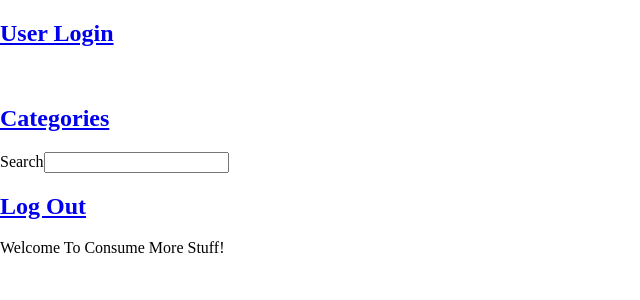
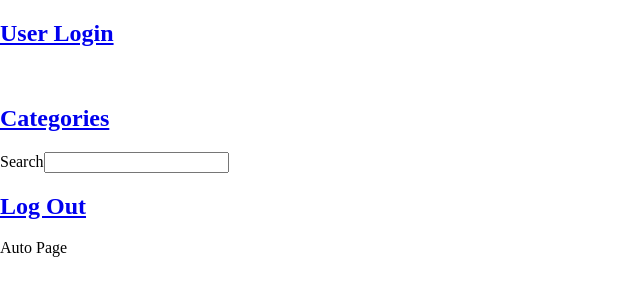
Before and after one commit to Slagrimas/consume-more-stuff, an Angular app in the folder consume-more-stuff/: page /auto in a window 1280 px wide. Before the commit this address led to /. Shown: the top 300 px of the page, without its empty margins (0-640 px from the left). Built offline with nearby package versions, Linux system fonts and the light colour scheme.

Commit message:
added a auto and clothing page

```diff
--- a/consume-more-stuff/src/app/app-routing.module.ts
+++ b/consume-more-stuff/src/app/app-routing.module.ts
@@ -5,12 +5,15 @@ import { HomeComponent } from './pages/home/home.component';
 
 import { HeaderComponent } from '../app/component/header/header.component';
 import { ItemComponent } from './pages/item/item.component';
+import { AutoComponent } from './pages/auto/auto.component';
 
 
 const routes: Routes = [
   { path: '', component: HomeComponent},
   { path: 'item', component: ItemComponent},
   { path: 'header', component: HeaderComponent},
+  { path: 'auto', component: AutoComponent},
+
   { path: '**', redirectTo: '', pathMatch: 'full'}
 ];
 
--- a/consume-more-stuff/src/app/app.component.html
+++ b/consume-more-stuff/src/app/app.component.html
@@ -1,3 +1,4 @@
 <!--The content below is only a placeholder and can be replaced.-->
 <app-header></app-header>
+
 <router-outlet></router-outlet>
--- a/consume-more-stuff/src/app/app.module.ts
+++ b/consume-more-stuff/src/app/app.module.ts
@@ -8,6 +8,7 @@ import { AppComponent } from './app.component';
 import { HomeComponent } from './pages/home/home.component';
 import { HeaderComponent } from '../app/component/header/header.component';
 import { ItemComponent } from './pages/item/item.component';
+import { AutoComponent } from './pages/auto/auto.component';
 
 
 @NgModule({
@@ -15,7 +16,8 @@ import { ItemComponent } from './pages/item/item.component';
     AppComponent,
     HomeComponent,
     HeaderComponent,
-    ItemComponent
+    ItemComponent,
+    AutoComponent
   ],
   imports: [
     BrowserModule,
--- /dev/null
+++ b/consume-more-stuff/src/app/pages/auto/auto.component.html
@@ -0,0 +1 @@
+Auto Page
--- /dev/null
+++ b/consume-more-stuff/src/app/pages/auto/auto.component.ts
@@ -0,0 +1,15 @@
+import { Component, OnInit } from '@angular/core';
+
+
+@Component({
+    templateUrl: './auto.component.html',
+    styleUrls: ['./auto.component.scss']
+})
+export class AutoComponent implements OnInit {
+
+    constructor( ) { }
+
+
+    ngOnInit() {  }
+
+}
--- /dev/null
+++ b/consume-more-stuff/src/app/pages/clothing/clothing.component.html
@@ -0,0 +1 @@
+Clothing Page
```
Also changed, not shown: consume-more-stuff/src/app/pages/clothing/clothing.component.ts (added, +15 -0 lines), consume-more-stuff/src/app/pages/auto/auto.component.scss (added), consume-more-stuff/src/app/pages/clothing/clothing.component.scss (added).
